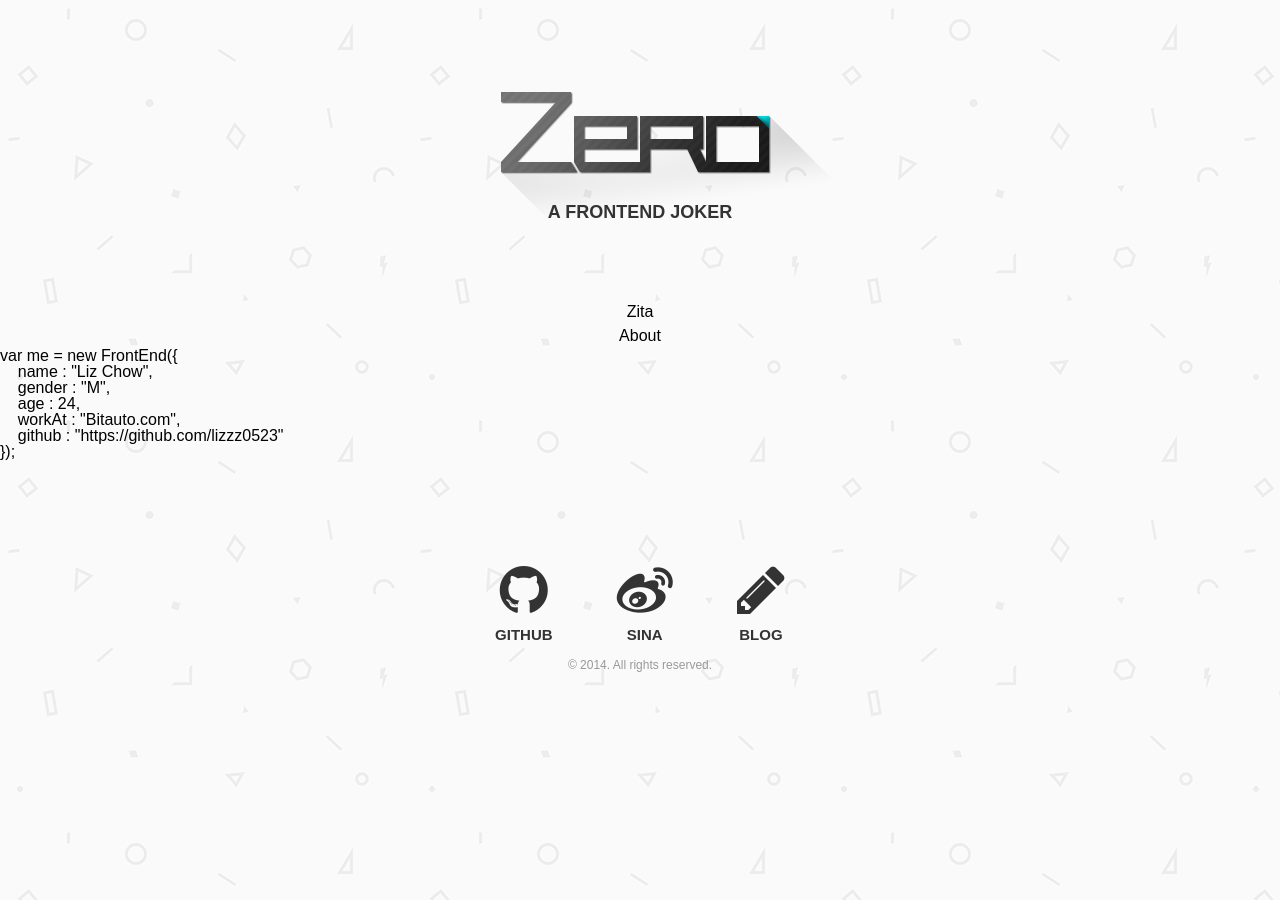
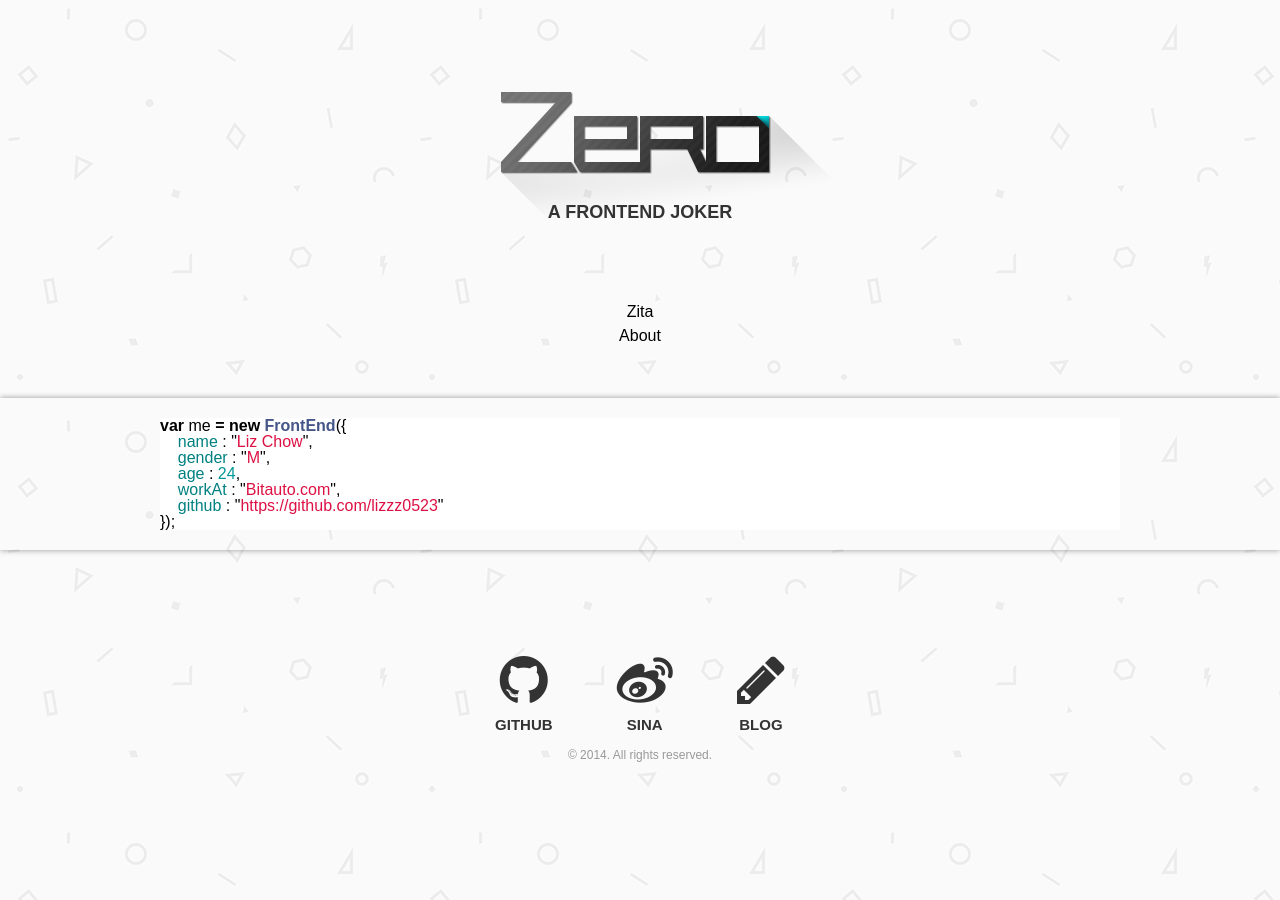
Before and after one commit to lizzz0523/lizzz0523.github.io, a Jekyll site: the page built from about.html, in a window 1280 px wide. Built offline with Jekyll 4.4.1, drawn with Linux system fonts in a browser that asks for light colours; nearby versions of some CDN libraries; Markdown is read by kramdown in place of the engine named in the settings.

Commit message:
update about page

```diff
--- a/_layouts/default.html
+++ b/_layouts/default.html
@@ -7,6 +7,7 @@
 
 <link rel="stylesheet" href="{{ site.url }}css/reset.css" />
 <link rel="stylesheet" href="{{ site.url }}css/zero.css" />
+<link rel="stylesheet" href="{{ site.url }}css/syntax.css" />
 <link rel="stylesheet" href="//netdna.bootstrapcdn.com/font-awesome/4.0.3/css/font-awesome.css" />
 
 <!--[if lt IE 9]>
--- a/about.html
+++ b/about.html
@@ -3,6 +3,7 @@
 ---
 
 <div class="about">
+    <div class="inner">
 {% highlight javascript %}
 var me = new FrontEnd({
     name : "Liz Chow",
@@ -12,4 +13,5 @@
     github : "https://github.com/lizzz0523"
 });
 {% endhighlight %}
+    </div>
 </div>
--- /dev/null
+++ b/css/syntax.css
@@ -0,0 +1,60 @@
+.highlight  { background: #ffffff; }
+.highlight .c { color: #999988; font-style: italic } /* Comment */
+.highlight .err { color: #a61717; background-color: #e3d2d2 } /* Error */
+.highlight .k { font-weight: bold } /* Keyword */
+.highlight .o { font-weight: bold } /* Operator */
+.highlight .cm { color: #999988; font-style: italic } /* Comment.Multiline */
+.highlight .cp { color: #999999; font-weight: bold } /* Comment.Preproc */
+.highlight .c1 { color: #999988; font-style: italic } /* Comment.Single */
+.highlight .cs { color: #999999; font-weight: bold; font-style: italic } /* Comment.Special */
+.highlight .gd { color: #000000; background-color: #ffdddd } /* Generic.Deleted */
+.highlight .gd .x { color: #000000; background-color: #ffaaaa } /* Generic.Deleted.Specific */
+.highlight .ge { font-style: italic } /* Generic.Emph */
+.highlight .gr { color: #aa0000 } /* Generic.Error */
+.highlight .gh { color: #999999 } /* Generic.Heading */
+.highlight .gi { color: #000000; background-color: #ddffdd } /* Generic.Inserted */
+.highlight .gi .x { color: #000000; background-color: #aaffaa } /* Generic.Inserted.Specific */
+.highlight .go { color: #888888 } /* Generic.Output */
+.highlight .gp { color: #555555 } /* Generic.Prompt */
+.highlight .gs { font-weight: bold } /* Generic.Strong */
+.highlight .gu { color: #aaaaaa } /* Generic.Subheading */
+.highlight .gt { color: #aa0000 } /* Generic.Traceback */
+.highlight .kc { font-weight: bold } /* Keyword.Constant */
+.highlight .kd { font-weight: bold } /* Keyword.Declaration */
+.highlight .kp { font-weight: bold } /* Keyword.Pseudo */
+.highlight .kr { font-weight: bold } /* Keyword.Reserved */
+.highlight .kt { color: #445588; font-weight: bold } /* Keyword.Type */
+.highlight .m { color: #009999 } /* Literal.Number */
+.highlight .s { color: #d14 } /* Literal.String */
+.highlight .na { color: #008080 } /* Name.Attribute */
+.highlight .nb { color: #0086B3 } /* Name.Builtin */
+.highlight .nc { color: #445588; font-weight: bold } /* Name.Class */
+.highlight .no { color: #008080 } /* Name.Constant */
+.highlight .ni { color: #800080 } /* Name.Entity */
+.highlight .ne { color: #990000; font-weight: bold } /* Name.Exception */
+.highlight .nf { color: #990000; font-weight: bold } /* Name.Function */
+.highlight .nn { color: #555555 } /* Name.Namespace */
+.highlight .nt { color: #000080 } /* Name.Tag */
+.highlight .nv { color: #008080 } /* Name.Variable */
+.highlight .ow { font-weight: bold } /* Operator.Word */
+.highlight .w { color: #bbbbbb } /* Text.Whitespace */
+.highlight .mf { color: #009999 } /* Literal.Number.Float */
+.highlight .mh { color: #009999 } /* Literal.Number.Hex */
+.highlight .mi { color: #009999 } /* Literal.Number.Integer */
+.highlight .mo { color: #009999 } /* Literal.Number.Oct */
+.highlight .sb { color: #d14 } /* Literal.String.Backtick */
+.highlight .sc { color: #d14 } /* Literal.String.Char */
+.highlight .sd { color: #d14 } /* Literal.String.Doc */
+.highlight .s2 { color: #d14 } /* Literal.String.Double */
+.highlight .se { color: #d14 } /* Literal.String.Escape */
+.highlight .sh { color: #d14 } /* Literal.String.Heredoc */
+.highlight .si { color: #d14 } /* Literal.String.Interpol */
+.highlight .sx { color: #d14 } /* Literal.String.Other */
+.highlight .sr { color: #009926 } /* Literal.String.Regex */
+.highlight .s1 { color: #d14 } /* Literal.String.Single */
+.highlight .ss { color: #990073 } /* Literal.String.Symbol */
+.highlight .bp { color: #999999 } /* Name.Builtin.Pseudo */
+.highlight .vc { color: #008080 } /* Name.Variable.Class */
+.highlight .vg { color: #008080 } /* Name.Variable.Global */
+.highlight .vi { color: #008080 } /* Name.Variable.Instance */
+.highlight .il { color: #009999 } /* Literal.Number.Integer.Long */
--- a/css/zero.css
+++ b/css/zero.css
@@ -31,6 +31,7 @@
 }
 
 .blog-header {
+    padding-bottom: 50px;
     line-height: 24px;
     text-align: center;
 }
@@ -91,3 +92,13 @@
     color: #999;
     font-size: 12px;
 }
+
+.inner {
+    margin: 0 auto;
+    width: 960px;
+}
+
+.about {
+    padding: 20px 0;
+    box-shadow: 0 0 6px rgba(0,0,0,0.4);
+}
```
